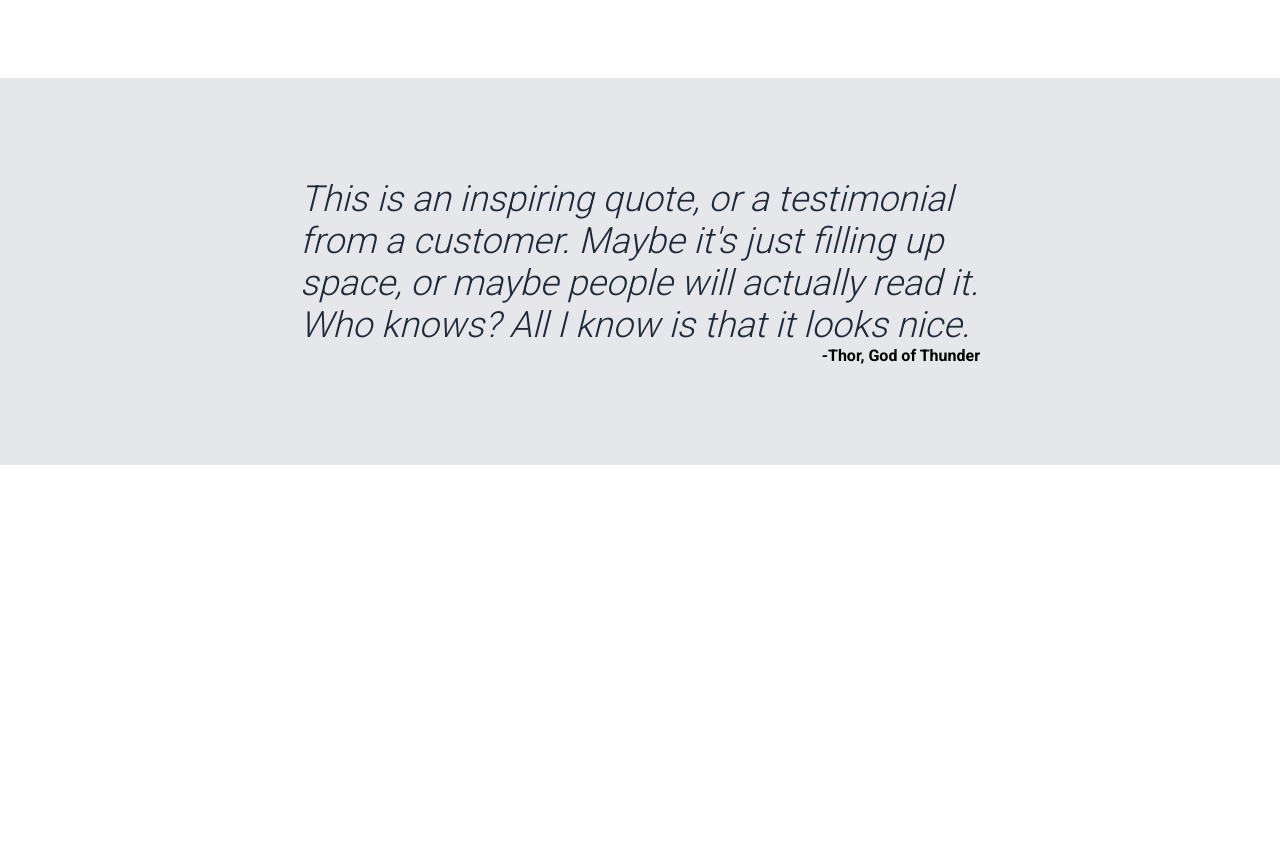
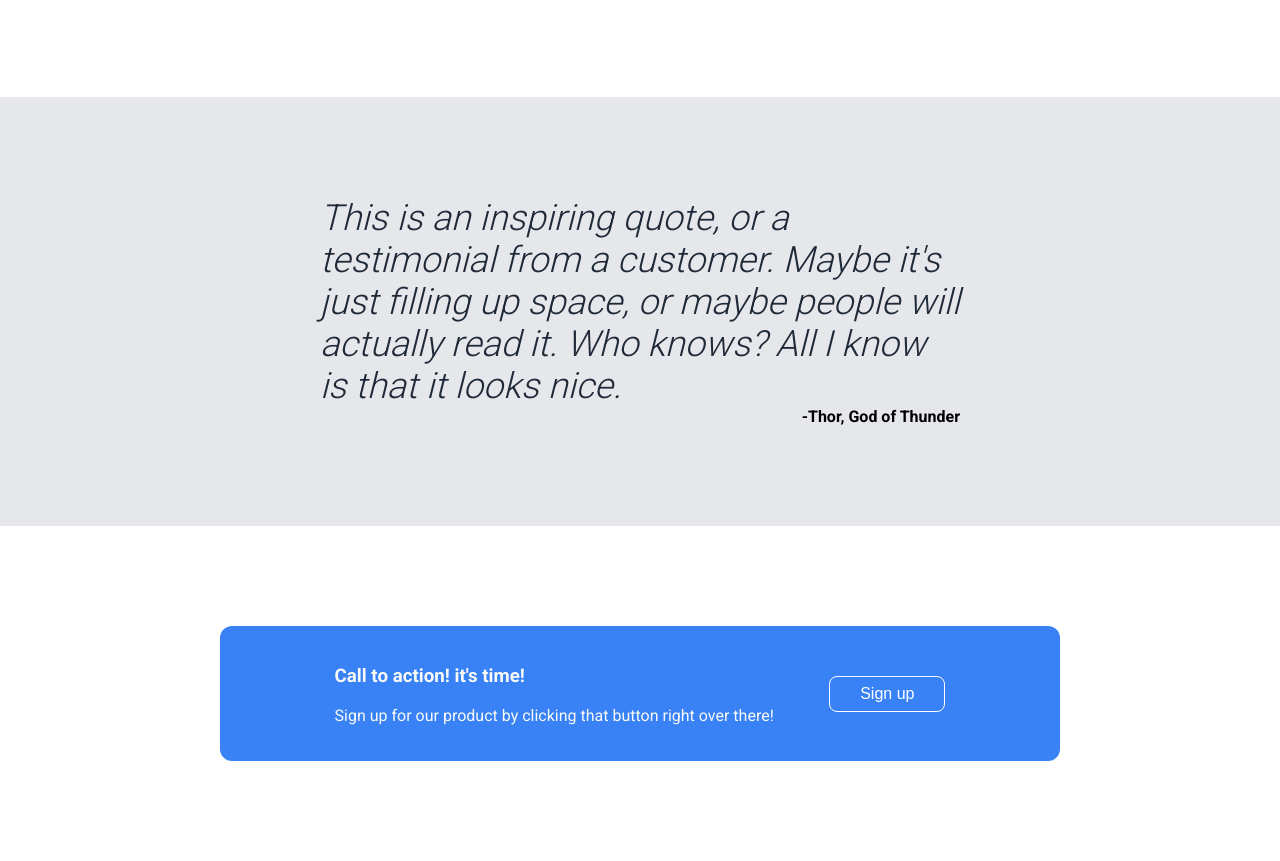
Before and after one commit to tushar-droid/landing_page, a plain HTML site: page index.html in a window 1280 px wide. Shown: the part 739-1600 px from the top of the page. Before the commit the page ends 1204 px from the top, so only its background shows below. Drawn offline with Linux system fonts and the light colour scheme.

Commit message:
Added the forth section - Fixed the width issues by using %.

```diff
--- a/index.html
+++ b/index.html
@@ -24,7 +24,7 @@
             <div class="hero-text">
                 <h1>This website is awesome</h1>
                 <p>This website has some subtext that goes here under the main title. it's a smaller font the color is lower contrast</p>
-                <button>Sign up</button>
+                <button class="hero-btn">Sign up</button>
             </div>
             <div class="hero-image">
                 <p>this is placeholder for an image</p>
@@ -63,6 +63,18 @@
         </div>
     </div>
 
+    <div class="section-4">
+        <div class="cta-container">
+            <div class="cta-left">
+                <h3>Call to action! it's time!</h3>
+                <p>Sign up for our product by clicking that button right over there!</p>
+            </div>
+            <div class="cta-right">
+                <button class="cta-button">Sign up</button>
+            </div>
+        </div>
+    </div>
+
 
 </body>
 </html>
--- a/styles.css
+++ b/styles.css
@@ -13,7 +13,8 @@ body{
 .section-1{
     background-color: #1F2937;
     color: white;
-    padding: 0px 300px;
+    padding: 0px 25%;
+
     padding-bottom: 50px;
     margin: 0px;
 }
@@ -57,7 +58,7 @@ body{
     justify-content: center;
     align-items: center;
 }
-button{
+.hero-btn{
     background-color:#3882f6;
     color: white;
     padding: 8px 30px;
@@ -70,7 +71,7 @@ button{
     flex-direction: column;
     justify-content: center;
     align-items: center;
-    padding: 0px 300px;
+    padding: 0px 25%;
     padding-bottom: 100px;
 }
 
@@ -115,7 +116,7 @@ button{
     justify-content: center;
     align-items: center;
     background-color: #e5e7eb;
-    padding: 100px 300px;
+    padding: 100px 25%;
 }
 .quote{
     font-size: 36px;
@@ -129,3 +130,36 @@ button{
     justify-content: flex-end;
     font-weight: 900;
 }
+
+.section-4{
+    display: flex;
+    justify-content: center;
+    align-items: center;
+    padding: 100px 25%;
+}
+
+.cta-container{
+    background-color: #3882f6;
+    color:#f9faf8;
+    padding: 20px 100px;
+    display: flex;
+    justify-content: space-evenly;
+    align-items: center;
+    border-radius: 12px;
+    width: 100%;
+    flex:0 0 100%;
+}
+.cta-left{
+    flex-basis: 75%;
+}
+
+.cta-button{
+    background-color:#3882f6;
+    color: white;
+    padding: 8px 30px;
+    border-radius: 8px;
+    border:solid;
+    font-size: medium;
+    border-color: white;
+    border-width: thin;
+}
```
